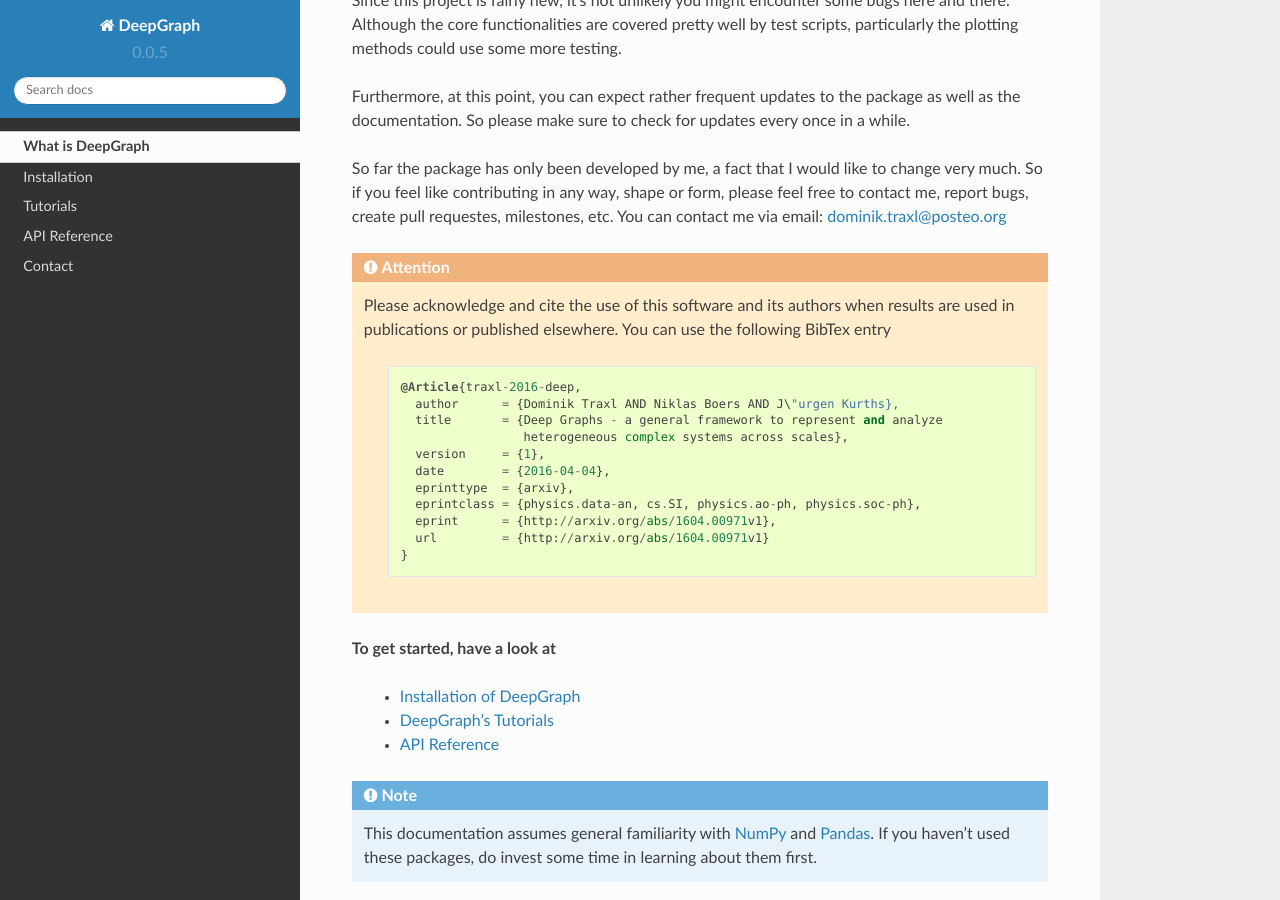
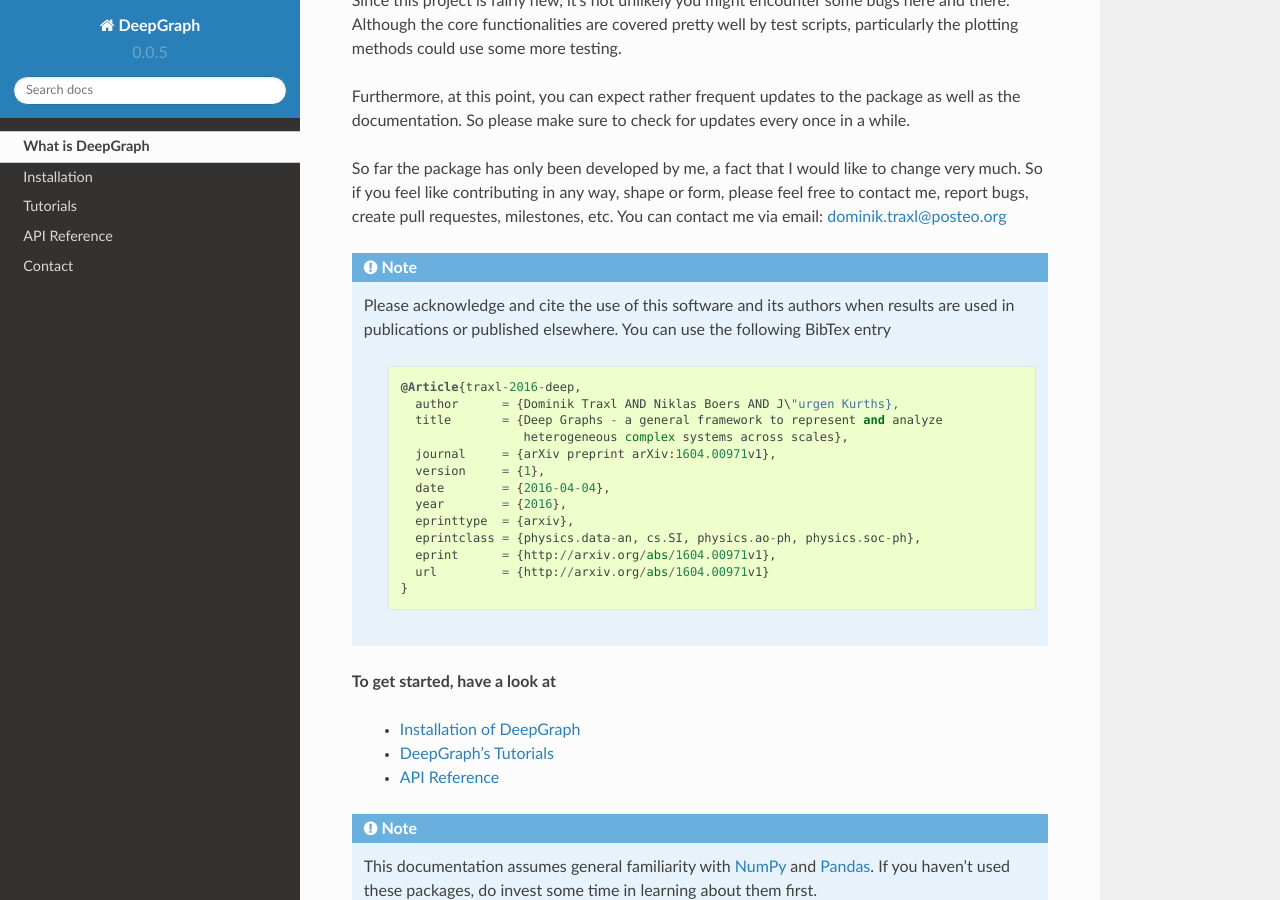
Before and after one commit to deepgraph/deepgraph, a Sphinx documentation site: the page built from doc/source/what_is_deepgraph.rst, in a window 1280 px wide and 900 px high, scrolled down 846 px. Built offline with Sphinx 7.4.7 and the Read the Docs theme 2.0.0, drawn with Linux system fonts in a browser that asks for light colours.

Commit message:
add journal and year to bibtex entry.

```diff
--- a/README.rst
+++ b/README.rst
@@ -100,8 +100,10 @@ following BibTex entry
        author      = {Dominik Traxl AND Niklas Boers AND J\"urgen Kurths},
        title       = {Deep Graphs - a general framework to represent and analyze
                       heterogeneous complex systems across scales},
+       journal     = {arXiv preprint arXiv:1604.00971v1},
        version     = {1},
        date        = {2016-04-04},
+       year        = {2016},
        eprinttype  = {arxiv},
        eprintclass = {physics.data-an, cs.SI, physics.ao-ph, physics.soc-ph},
        eprint      = {http://arxiv.org/abs/1604.00971v1},
--- a/deepgraph/__init__.py
+++ b/deepgraph/__init__.py
@@ -49,8 +49,10 @@ use the following BibTex entry
   author      = {Dominik Traxl AND Niklas Boers AND J\"urgen Kurths},
   title       = {Deep Graphs - a general framework to represent and analyze
                  heterogeneous complex systems across scales},
+  journal     = {arXiv preprint arXiv:1604.00971v1},
   version     = {1},
   date        = {2016-04-04},
+  year        = {2016},
   eprinttype  = {arxiv},
   eprintclass = {physics.data-an, cs.SI, physics.ao-ph, physics.soc-ph},
   eprint      = {http://arxiv.org/abs/1604.00971v1},
--- a/doc/source/what_is_deepgraph.rst
+++ b/doc/source/what_is_deepgraph.rst
@@ -61,7 +61,7 @@ to change very much. So if you feel like contributing in any way, shape or
 form, please feel free to contact me, report bugs, create pull requestes,
 milestones, etc. You can contact me via email: dominik.traxl@posteo.org
 
-.. attention::
+.. note::
 
    Please acknowledge and cite the use of this software and its authors when
    results are used in publications or published elsewhere. You can use the
@@ -73,8 +73,10 @@ milestones, etc. You can contact me via email: dominik.traxl@posteo.org
           author      = {Dominik Traxl AND Niklas Boers AND J\"urgen Kurths},
           title       = {Deep Graphs - a general framework to represent and analyze
                          heterogeneous complex systems across scales},
+          journal     = {arXiv preprint arXiv:1604.00971v1},
           version     = {1},
           date        = {2016-04-04},
+          year        = {2016},
           eprinttype  = {arxiv},
           eprintclass = {physics.data-an, cs.SI, physics.ao-ph, physics.soc-ph},
           eprint      = {http://arxiv.org/abs/1604.00971v1},
```
